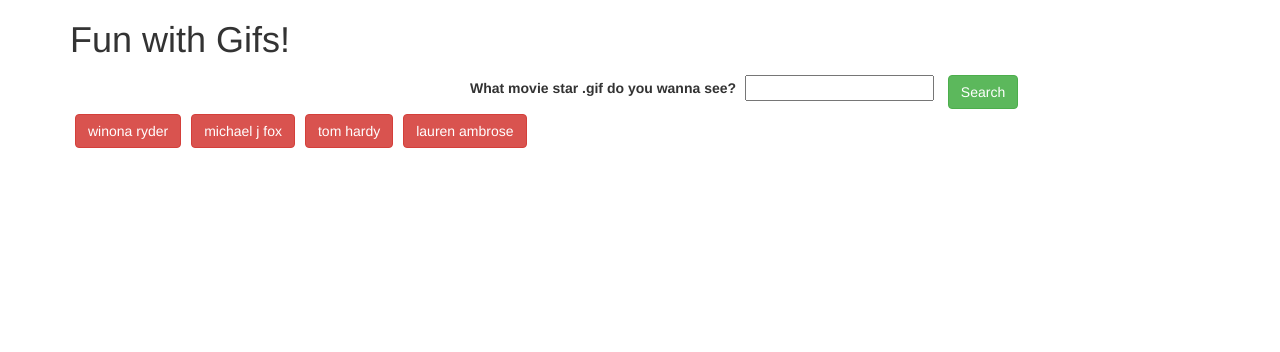
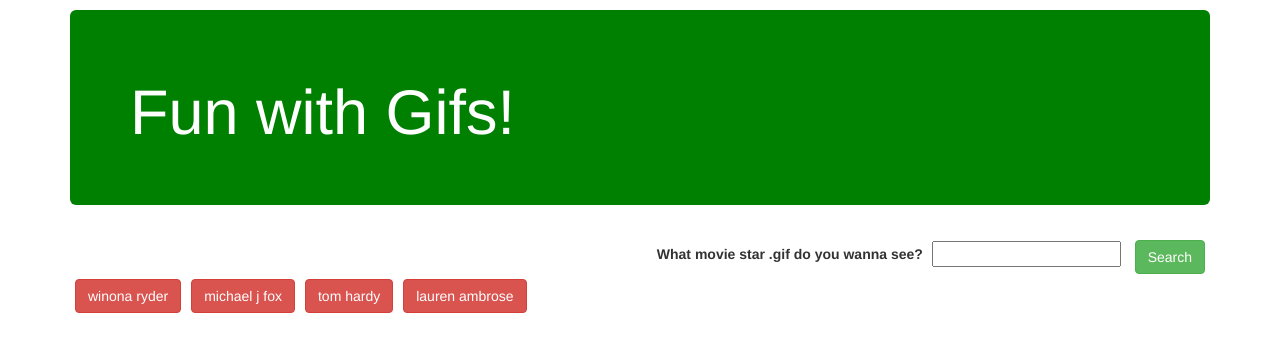
Before and after one commit to RoryTheRoman/gifTastic, a plain HTML site: page index.html in a window 1280 px wide. Drawn offline with nearby package versions, Linux system fonts and the light colour scheme.

Commit message:
cleared search box

```diff
--- a/assets/css/style.css
+++ b/assets/css/style.css
@@ -9,5 +9,10 @@ header {
 	text-align: center;
 }
 form {
-	margin-left: 400px;
+	float: right;
 }
+.jumbotron {
+	margin-top: 10px;
+	background-color: green;
+	color: white;
+}
--- a/assets/javascript/script.js
+++ b/assets/javascript/script.js
@@ -71,9 +71,8 @@ function createGif () {
 		console.log("newarray" + gifs); //it is adding to my array
 
 		createButton();
-		newGif.each().reset();
 
-		// $("#gif-input").val('');
+		$("#gif-input").val(" ");
 
 	});
 
--- a/index.html
+++ b/index.html
@@ -7,21 +7,27 @@
 <link rel="stylesheet" href="assets/css/style.css">
 </head>
 <body>
+	<div class ="container">
+		<div class="jumbotron">
+			<div class ="row">
+				<div class ="col-md-12">
+					<header><h1>Fun with Gifs!</h1></header>
+				</div>
+			</div>
+		</div>
+	</div>
+
 	<div class="container">
 		<div class ="row">
 			<div class ="col-md-12">
-	<header><h1>Fun with Gifs!</h1></header>
-			</div>
-		</div>
-	</div>
-	<div class="container">
-
     <form id="gif-form">
       <label for="gif-input">What movie star .gif do you wanna see?</label>
       <input type="text" id="gif-input">
 
       <button id="add-gif" type="submit" class = "btn btn-success">Search<br>
     </form>
+    		</div>
+    	</div>
     </div>
     <div class = "container">
 	<div id = "display-buttons"></div>
```
